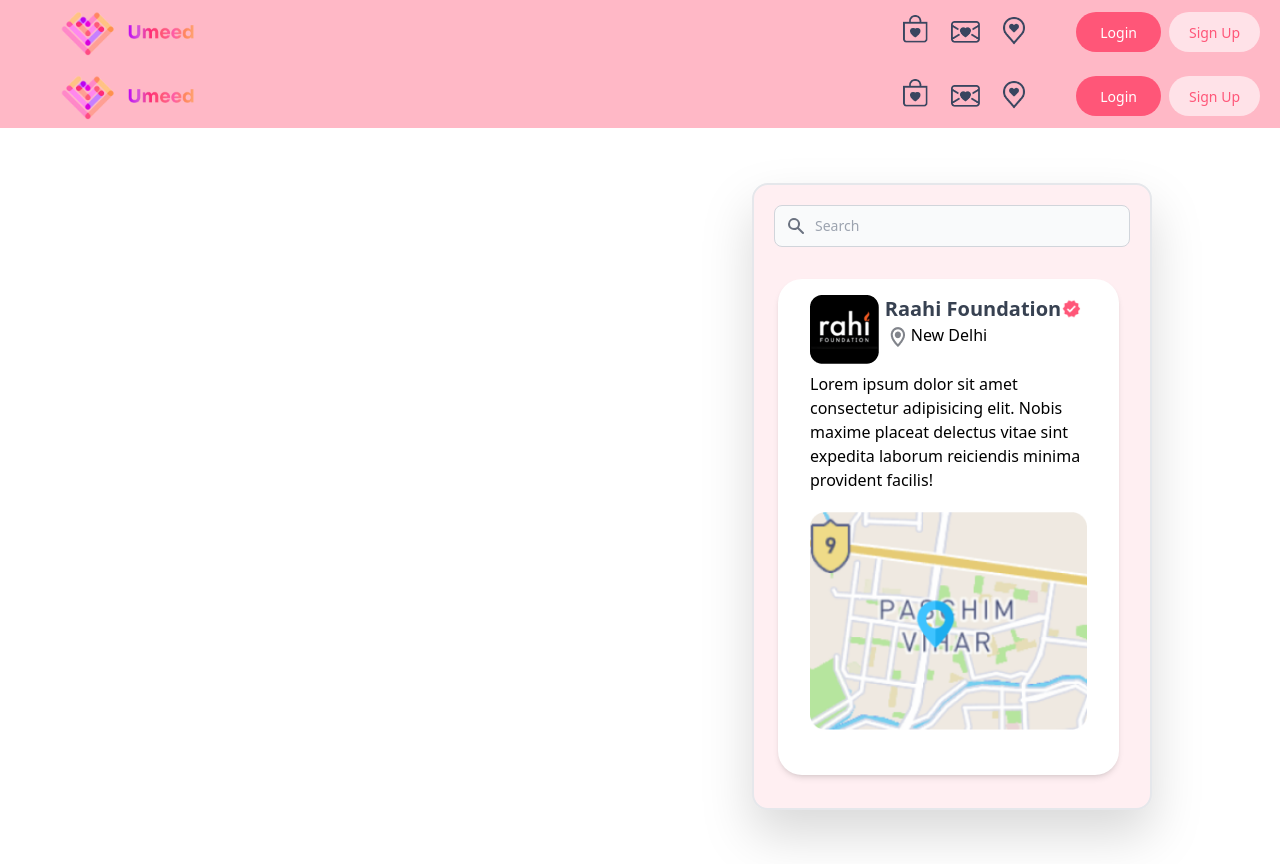
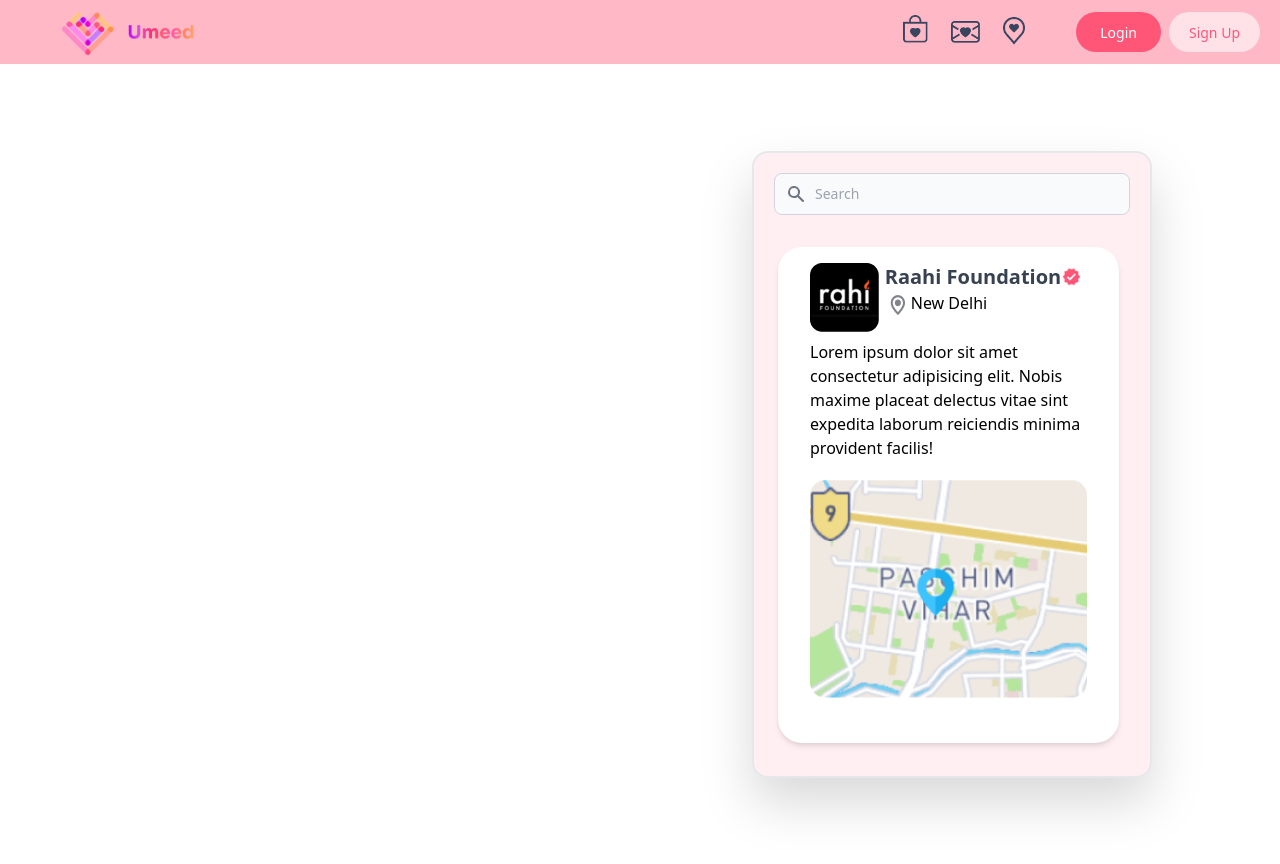
Before and after one commit to pjparties/Umeed, a React (Create React App) app in the folder client/: page / in a window 1280 px wide. Built offline with nearby package versions, Linux system fonts and the light colour scheme.

Commit message:
fixed 2 navbars

```diff
--- a/client/src/components/LocationCard.jsx
+++ b/client/src/components/LocationCard.jsx
@@ -1,6 +1,6 @@
 import React, { useState } from 'react'
-import Navbar from '../components/Navbar'
-import Search3 from "../assets/Search 3.png"
+// import Navbar from '../components/Navbar'
+// import Search3 from "../assets/Search 3.png"
 import RahiLogo from "../assets/RahiLogo.png"
 import locationoutline from "../assets/locationoutline.png"
 import pvr from "../assets/pvr.png"
@@ -12,13 +12,7 @@ const LocationCard = () => {
     const [qty3, setQty3] = useState(0);
     return (
         <div className='Container flex flex-col h-screen items-end'>
-            <div className='w-full'>
-                <Navbar />
-            </div>
-
             <div className=" h-[627px] w-[400px] donation bg-background border-gray-200 border-solid border-2 rounded-2xl my-auto flex mr-32 drop-shadow-2xl flex-col">
-
-
                 <form class="flex items-center mx-5 my-5">
                     <label for="simple-search" class="sr-only">Search</label>
                     <div class=" relative w-full rounded-lg">
@@ -26,22 +20,14 @@ const LocationCard = () => {
                             <svg aria-hidden="true" class="w-5 h-5 text-gray-500" fill="currentColor" viewBox="0 0 20 20" xmlns="http://www.w3.org/2000/svg"><path fill-rule="evenodd" d="M8 4a4 4 0 100 8 4 4 0 000-8zM2 8a6 6 0 1110.89 3.476l4.817 4.817a1 1 0 01-1.414 1.414l-4.816-4.816A6 6 0 012 8z" clip-rule="evenodd"></path></svg>
                         </div>
                         <input type="text" id="simple-search" class="bg-gray-50 border border-gray-300 text-gray-900 text-sm rounded-lg focus:ring-blue-500 focus:border-blue-500 block w-full pl-10 p-2.5" placeholder="Search" required />
-
                     </div>
-
                 </form>
-
-
-
-
                 <div class="h-[496.65px] w-[341px] px-8 py-2 bg-white rounded-3xl shadow-md my-3 mx-6 ">
-
                     <div class="mt-2 border-yellow-300">
                         <div className="flex flex-row justify-between bor">
                             <img src={RahiLogo} alt="" />
                             <div className='mx-auto'>
                                 <div className=' flex flex-row'>
-
                                     <p class="mx-auto text-xl font-bold text-gray-700 hover:text-gray-600" tabindex="0">Raahi Foundation</p>
                                     <img className=' h-5 w-5 my-auto ml-0' src={verified} alt="" />
                                 </div>
@@ -50,16 +36,10 @@ const LocationCard = () => {
                                 </div>
                             </div>
                         </div>
-
-
                         <p class="mt-2 text-black-thin">Lorem ipsum dolor sit amet consectetur adipisicing elit. Nobis maxime placeat delectus vitae sint expedita laborum reiciendis minima provident facilis!</p>
                         <img className='mt-5' src={pvr} alt="" />
                     </div>
                 </div>
-
-
-
-
             </div>
         </div>
     )
```
